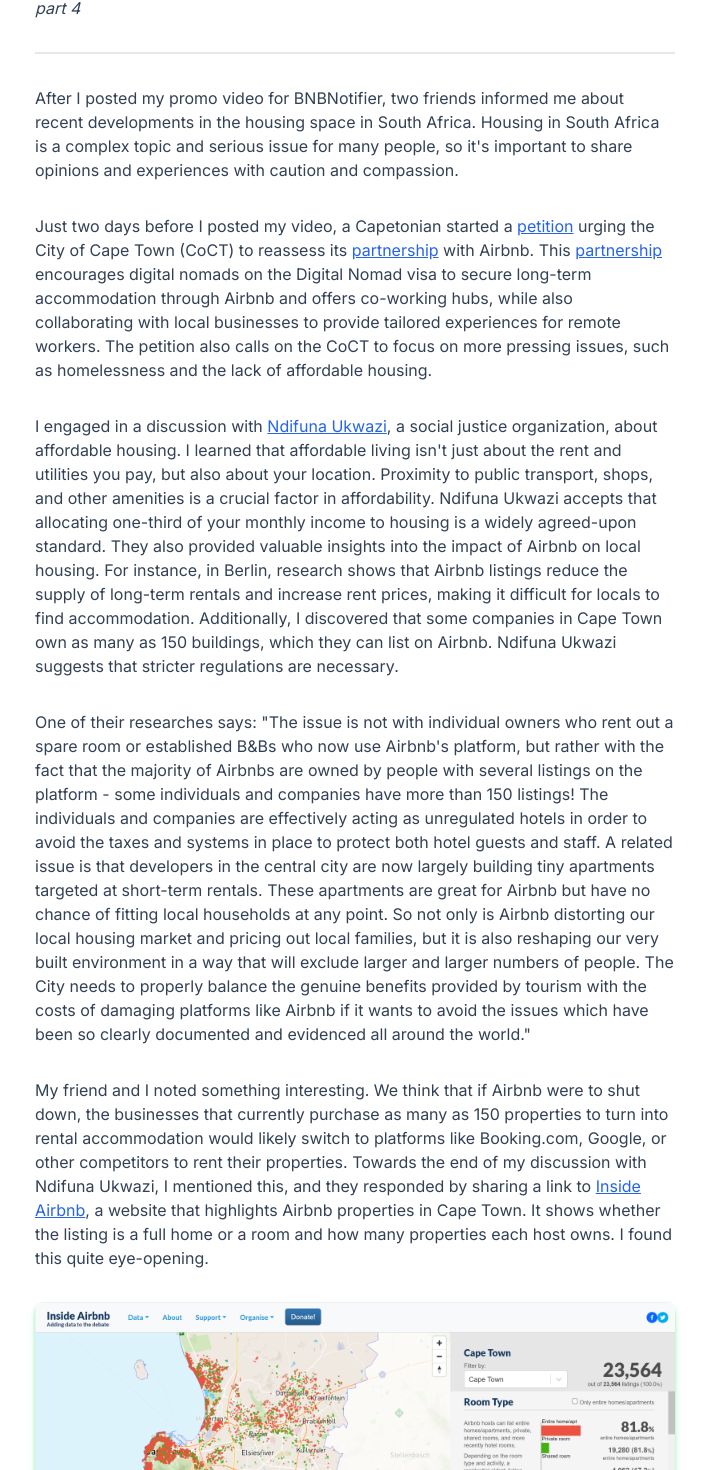
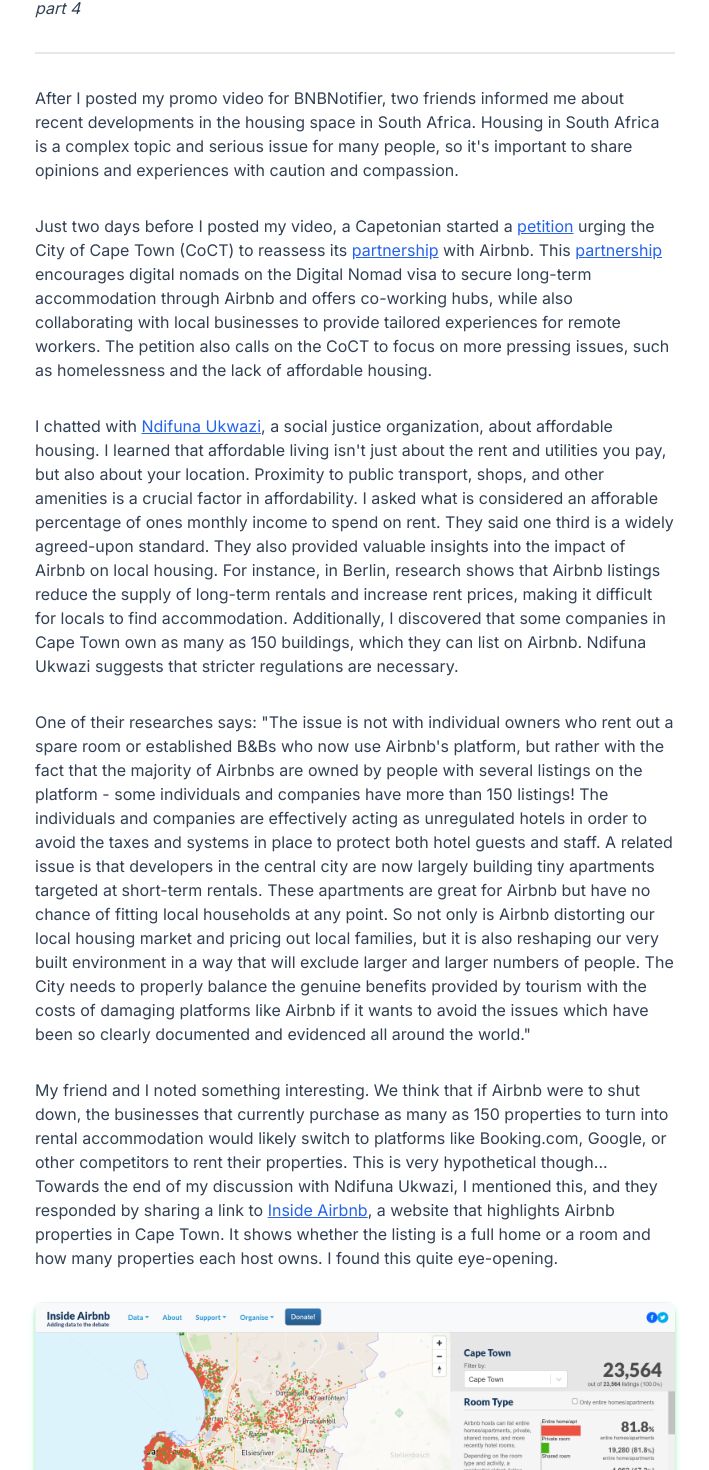
Before and after one commit to camadams/camthehuman, a Next.js app: page /blog/4 in a window 1280 px wide. Shown: the part 234-1704 px from the top of the page, without its empty margins (285-994 px from the left). Built offline with nearby package versions, Linux system fonts and the light colour scheme.

Commit message:
fix: edit wording in 4th blog

```diff
--- a/src/app/blog/4/page.tsx
+++ b/src/app/blog/4/page.tsx
@@ -41,10 +41,10 @@
             on more pressing issues, such as homelessness and the lack of affordable housing.
           </p>
           <p>
-            I engaged in a discussion with <Anch text="Ndifuna Ukwazi" link="https://nu.org.za/" addSpaceAtEnd={false} />, a social justice
+            I chatted with <Anch text="Ndifuna Ukwazi" link="https://nu.org.za/" addSpaceAtEnd={false} />, a social justice
             organization, about affordable housing. I learned that affordable living isn&apos;t just about the rent and utilities you pay, but also
-            about your location. Proximity to public transport, shops, and other amenities is a crucial factor in affordability. Ndifuna Ukwazi
-            accepts that allocating one-third of your monthly income to housing is a widely agreed-upon standard. They also provided valuable insights
+            about your location. Proximity to public transport, shops, and other amenities is a crucial factor in affordability. I asked what is considered
+            an afforable percentage of ones monthly income to spend on rent. They said one third is a widely agreed-upon standard. They also provided valuable insights
             into the impact of Airbnb on local housing. For instance, in Berlin, research shows that Airbnb listings reduce the supply of long-term
             rentals and increase rent prices, making it difficult for locals to find accommodation. Additionally, I discovered that some companies in
             Cape Town own as many as 150 buildings, which they can list on Airbnb. Ndifuna Ukwazi suggests that stricter regulations are necessary.
@@ -65,7 +65,7 @@
           <p>
             My friend and I noted something interesting. We think that if Airbnb were to shut down, the businesses that currently purchase as many as
             150 properties to turn into rental accommodation would likely switch to platforms like Booking.com, Google, or other competitors to rent
-            their properties. Towards the end of my discussion with Ndifuna Ukwazi, I mentioned this, and they responded by sharing a link to
+            their properties. This is very hypothetical though... Towards the end of my discussion with Ndifuna Ukwazi, I mentioned this, and they responded by sharing a link to
             <Anch text="Inside Airbnb" link="https://insideairbnb.com/cape-town/" addSpaceAtEnd={false} />, a website that highlights Airbnb
             properties in Cape Town. It shows whether the listing is a full home or a room and how many properties each host owns. I found this quite
             eye-opening.
```
